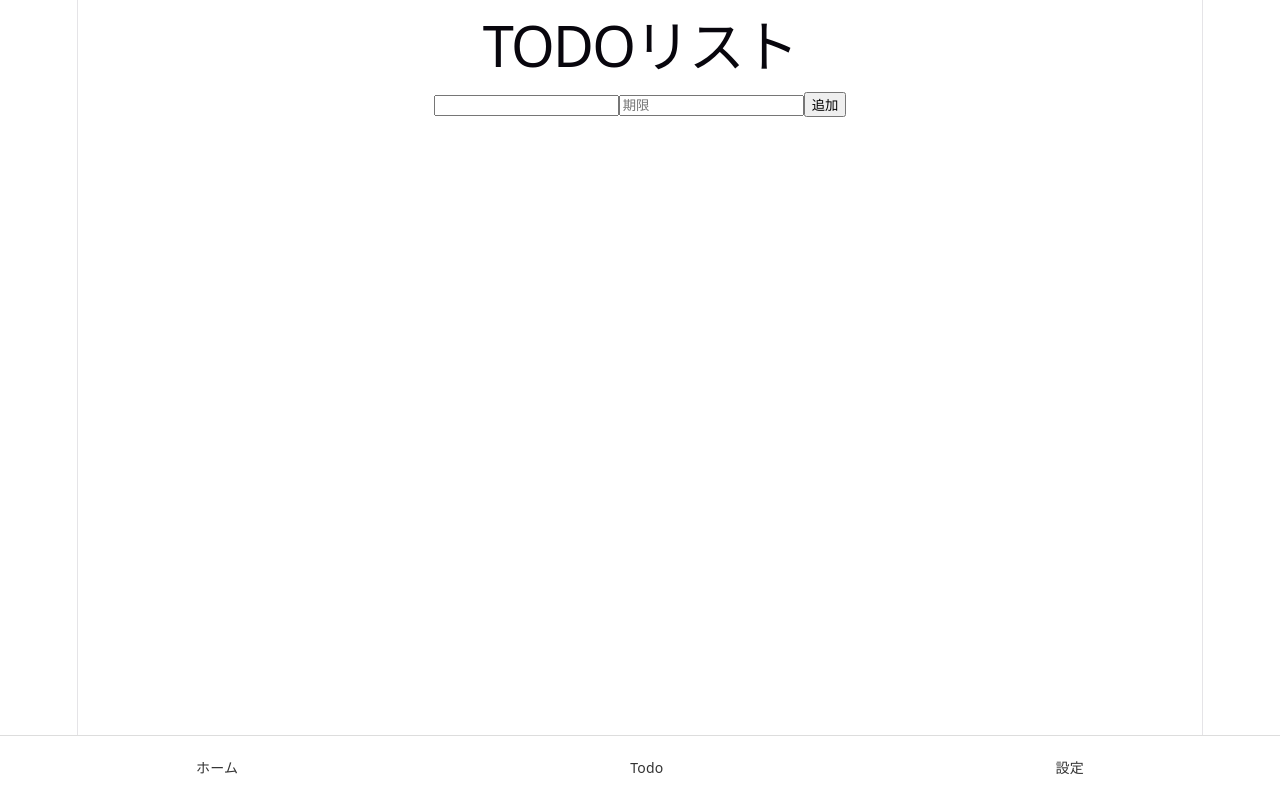
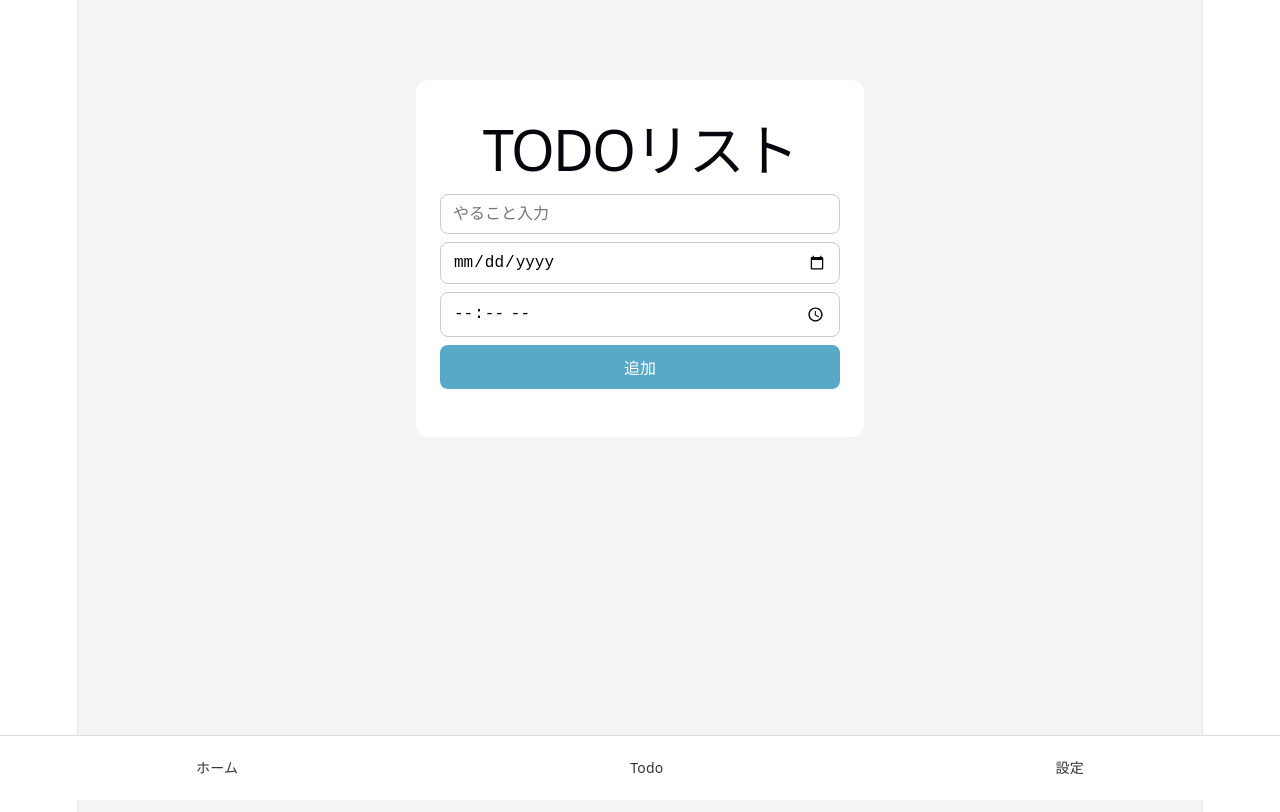
Before and after one commit to cucumber1117/App12_MYTODO, a React (Vite) app: page /todo in a window 1280 px wide. Shown: the top 812 px of the page. Built offline with nearby package versions, Linux system fonts and the light colour scheme.

Commit message:
feat: implement todo date filtering and persistence

```diff
--- a/src/pages/Home/Home.jsx
+++ b/src/pages/Home/Home.jsx
@@ -3,55 +3,33 @@ import styles from './Home.module.css'
 
 function Home() {
 
-    const [inputText,setInputText] = useState(' ');
-    const [inputDate,setInputDate] = useState('');
-    const [todos,setTodos] = useState([]);
+    const [todos] = useState(() => {
+        const savedTodos = localStorage.getItem('todos');
+        return savedTodos ? JSON.parse(savedTodos) : [];
+    });
 
-    const handleAddTodo = () => {
-        if (inputText.trim() === '') {
-            return;
-        }
-        const newTodo = {
-        id: Date.now(),
-        text: inputText,
-        date: inputDate,
-        };
+    const getToday= () => {
+        const today = new Date();
+        const year = today.getFullYear();
+        const month =String(today.getMonth()+1).padStart(2,'0');
+        const day =String(today.getDate()).padStart(2,'0');
+        return `${year}-${month}-${day}`;
+    };
 
-        setTodos([...todos,newTodo]);
-        setInputText('');
-        setInputDate('');
+    const [selectedDate,setSelectedDate] = useState(getToday());
 
-    };
+    const selectedTodos = todos.filter((todo) => todo.date === selectedDate);
 
     return (
         <div className={styles.page}>
             <div className={styles.home}>
-                <h1 className={styles.title}>TODOリスト</h1>
-
-                <div className={styles.inputArea}>
-                    <input
-                    className={styles.input}
-                    type="text"
-                    placeholder="やること入力"
-                    value={inputText}
-                    onChange={(e) => setInputText(e.target.value)}
-                    />
-                    <input
-                    className={styles.input}
-                    type="text"
-                    placeholder="期限"
-                    value={inputDate}
-                    onChange={(e) => setInputDate(e.target.value)}
-                    />
-                    <button className={styles.button} onClick={handleAddTodo} >追加</button>
-                </div>
-
+                <h1 className={styles.title}>今日のタスク</h1>
                 <ul className={styles.todoList}>
-                    {todos.map((todo) => (
+                    {selectedTodos.map((todo) => (
                     <li className={styles.todoItem} key={todo.id} >
                         <div className={styles.todoContent}>
                             <span className={styles.todoText}>{todo.text}</span>
-                            <span className={styles.todoDate}>{todo.date}</span>
+                            <span className={styles.todoDate}>{todo.date}{todo.time}</span>
                         </div>
                     </li>
                     ))}
--- a/src/pages/Home/Home.module.css
+++ b/src/pages/Home/Home.module.css
@@ -20,6 +20,7 @@ border-radius: 12px;
 
 .inputArea{
 display: flex;
+flex-direction: column;
 gap: 8px;
 margin-top: 16px;
 }
@@ -74,6 +75,8 @@ border-radius: 8px;
   display: flex;
   justify-content: space-between;
   align-items: center;
+  width: 100%;
+  gap: 12px;
 }
 
 .todoText{
@@ -84,3 +87,29 @@ border-radius: 8px;
   font-size: 14px;
   color: #666;
 }
+
+.deleteButton{
+padding: 10px 14px;
+cursor: pointer;
+border: none;
+border-radius: 8px;
+background-color: #c03d36;
+color: white;
+font-size: 14px;
+white-space: nowrap;
+}
+
+@media (max-width: 520px) {
+
+  .inputArea {
+    flex-direction: column;
+  }
+
+  .button {
+  width: 100%;
+  }
+
+  .home {
+  width: calc(100% - 32px);
+  }
+}
--- a/src/pages/Todo/Todo.jsx
+++ b/src/pages/Todo/Todo.jsx
@@ -3,9 +3,13 @@ import styles from './Todo.module.css';
 
 function Todo() {
 
-    const [inputText,setInputText] = useState(' ');
+    const [inputText,setInputText] = useState('');
     const [inputDate,setInputDate] = useState('');
-    const [todos,setTodos] = useState([]);
+    const [inputTime,setInputTime] = useState('');
+    const [todos,setTodos] = useState(() => {
+        const savedTodos = localStorage.getItem('todos');
+        return savedTodos ? JSON.parse(savedTodos) : [];
+    });
 
     const handleAddTodo = () => {
         if (inputText.trim() === '') {
@@ -15,12 +19,22 @@ function Todo() {
         id: Date.now(),
         text: inputText,
         date: inputDate,
+        time: inputTime,
         };
 
-        setTodos([...todos,newTodo]);
+        const newTodos=([...todos,newTodo]);
+        setTodos(newTodos);
+        localStorage.setItem('todos',JSON.stringify(newTodos));
         setInputText('');
         setInputDate('');
+        setInputTime('');
 
+    };
+
+    const handleDeleteTodo = (id) => {
+        const newTodos = todos.filter((todo) => todo.id !== id);
+        setTodos(newTodos);
+        localStorage.setItem('todos', JSON.stringify(newTodos));
     };
 
     return (
@@ -38,10 +52,15 @@ function Todo() {
                     />
                     <input
                     className={styles.input}
-                    type="text"
-                    placeholder="期限"
+                    type="date"
                     value={inputDate}
                     onChange={(e) => setInputDate(e.target.value)}
+                    />
+                    <input
+                    className={styles.input}
+                    type="time"
+                    value={inputTime}
+                    onChange={(e) => setInputTime(e.target.value)}
                     />
                     <button className={styles.button} onClick={handleAddTodo} >追加</button>
                 </div>
@@ -51,7 +70,8 @@ function Todo() {
                     <li className={styles.todoItem} key={todo.id} >
                         <div className={styles.todoContent}>
                             <span className={styles.todoText}>{todo.text}</span>
-                            <span className={styles.todoDate}>{todo.date}</span>
+                            <span className={styles.todoDate}>{todo.date}{todo.time}</span>
+                            <button className={styles.deleteButton} onClick={() => handleDeleteTodo(todo.id)} >削除</button>
                         </div>
                     </li>
                     ))}
--- a/src/pages/Todo/Todo.module.css
+++ b/src/pages/Todo/Todo.module.css
@@ -0,0 +1,115 @@
+.page{
+min-height: 100vh;
+background-color: #f4f4f4;
+font-family: sans-serif;
+padding-top: 80px;
+padding-bottom: 80px;
+}
+
+.home{
+width: 400px;
+margin: 0 auto;
+padding: 24px;
+background-color: white;
+border-radius: 12px;
+}
+
+.title {
+  text-align: center;
+}
+
+.inputArea{
+display: flex;
+flex-direction: column;
+gap: 8px;
+margin-top: 16px;
+}
+
+.input{
+flex: 1;
+min-width: 0;
+padding: 10px 12px;
+font-size: 16px;
+border: 1px solid #ccc;
+border-radius: 8px;
+outline: none;
+box-sizing: border-box;
+}
+
+.input:focus{
+  border-color: #4f46e5;
+}
+
+.button{
+padding: 10px 14px;
+cursor: pointer;
+border: none;
+border-radius: 8px;
+background-color: #58a8c7;
+color: white;
+font-size: 16px;
+white-space: nowrap;
+}
+
+.button:hover{
+  background-color: #4338ca;
+}
+
+.todoList{
+padding: 0;
+margin-top: 24px;
+list-style: none;
+}
+
+.todoItem{
+display: flex;
+justify-content: space-between;
+align-items: center;
+background-color: #eeeeee;
+padding: 10px;
+margin-bottom: 8px;
+border-radius: 8px;
+}
+
+.todoContent{
+  display: flex;
+  justify-content: space-between;
+  align-items: center;
+  width: 100%;
+  gap: 12px;
+}
+
+.todoText{
+  font-size: 16px;
+}
+
+.todoDate{
+  font-size: 14px;
+  color: #666;
+}
+
+.deleteButton{
+padding: 10px 14px;
+cursor: pointer;
+border: none;
+border-radius: 8px;
+background-color: #c03d36;
+color: white;
+font-size: 14px;
+white-space: nowrap;
+}
+
+@media (max-width: 520px) {
+
+  .inputArea {
+    flex-direction: column;
+  }
+
+  .button {
+  width: 100%;
+  }
+
+  .home {
+  width: calc(100% - 32px);
+  }
+}
```
